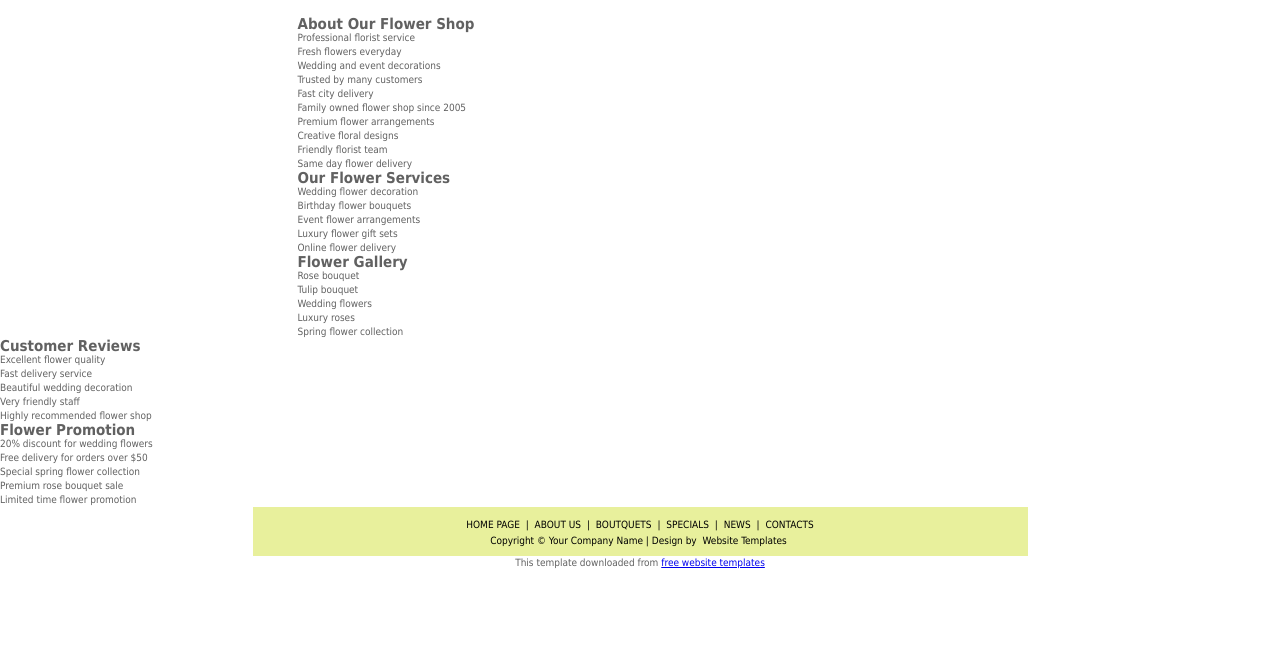
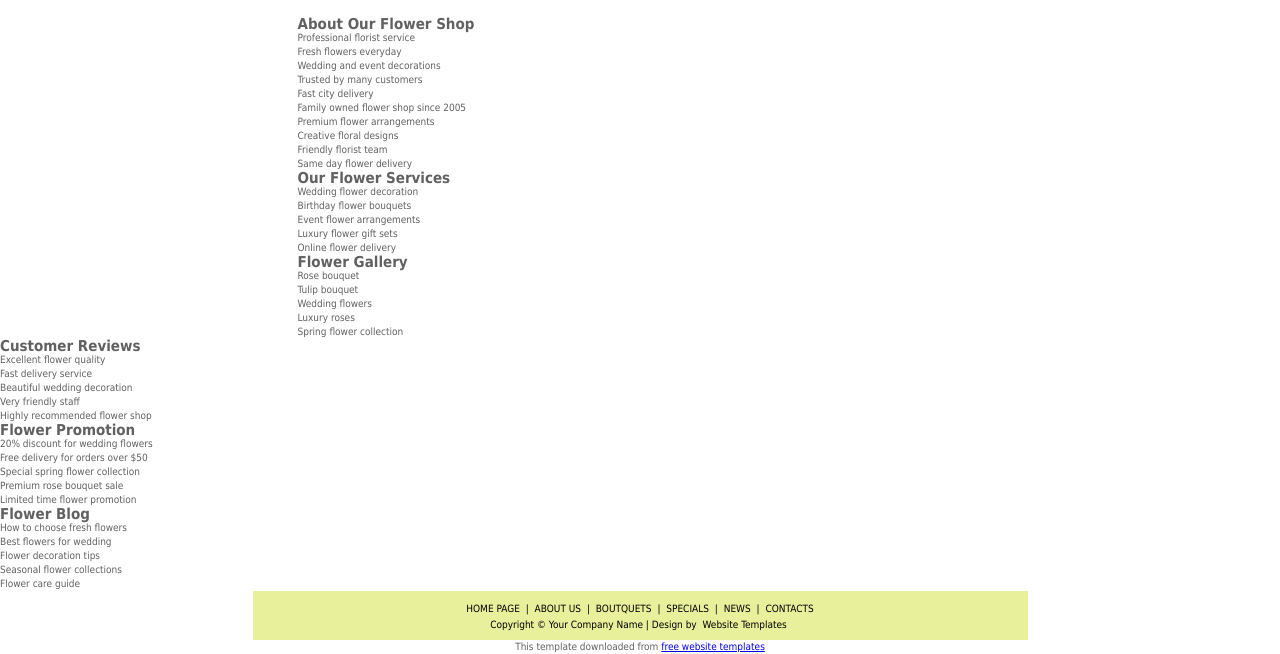
Before and after one commit to dinhquangkiet/phatvakiet, a website: page index.html in a window 1280 px wide. Shown: the part 661-1315 px from the top of the page. Before the commit the page ends 1231 px from the top, so only its background shows below. Drawn offline with Linux system fonts and the light colour scheme.

Commit message:
A commit add flower blog section

```diff
--- a/index.html
+++ b/index.html
@@ -134,7 +134,6 @@ Best choice for special event
 
 </div>
 
-
 <!-- ABOUT -->
 
 <div class="about">
@@ -155,7 +154,6 @@ Best choice for special event
 
 </div>
 
-
 <!-- SERVICES -->
 
 <div class="services">
@@ -169,7 +167,6 @@ Best choice for special event
 <p>Online flower delivery</p>
 
 </div>
-
 
 <!-- GALLERY -->
 
@@ -186,7 +183,6 @@ Best choice for special event
 </div>
 
 </div>
-
 
 <!-- CUSTOMER REVIEWS -->
 
@@ -215,6 +211,21 @@ Best choice for special event
 <p>Limited time flower promotion</p>
 
 </div>
+
+<!-- FLOWER BLOG -->
+
+<div class="blog">
+
+<h2>Flower Blog</h2>
+
+<p>How to choose fresh flowers</p>
+<p>Best flowers for wedding</p>
+<p>Flower decoration tips</p>
+<p>Seasonal flower collections</p>
+<p>Flower care guide</p>
+
+</div>
+
 <div id="footer">
 
 <p>
```
